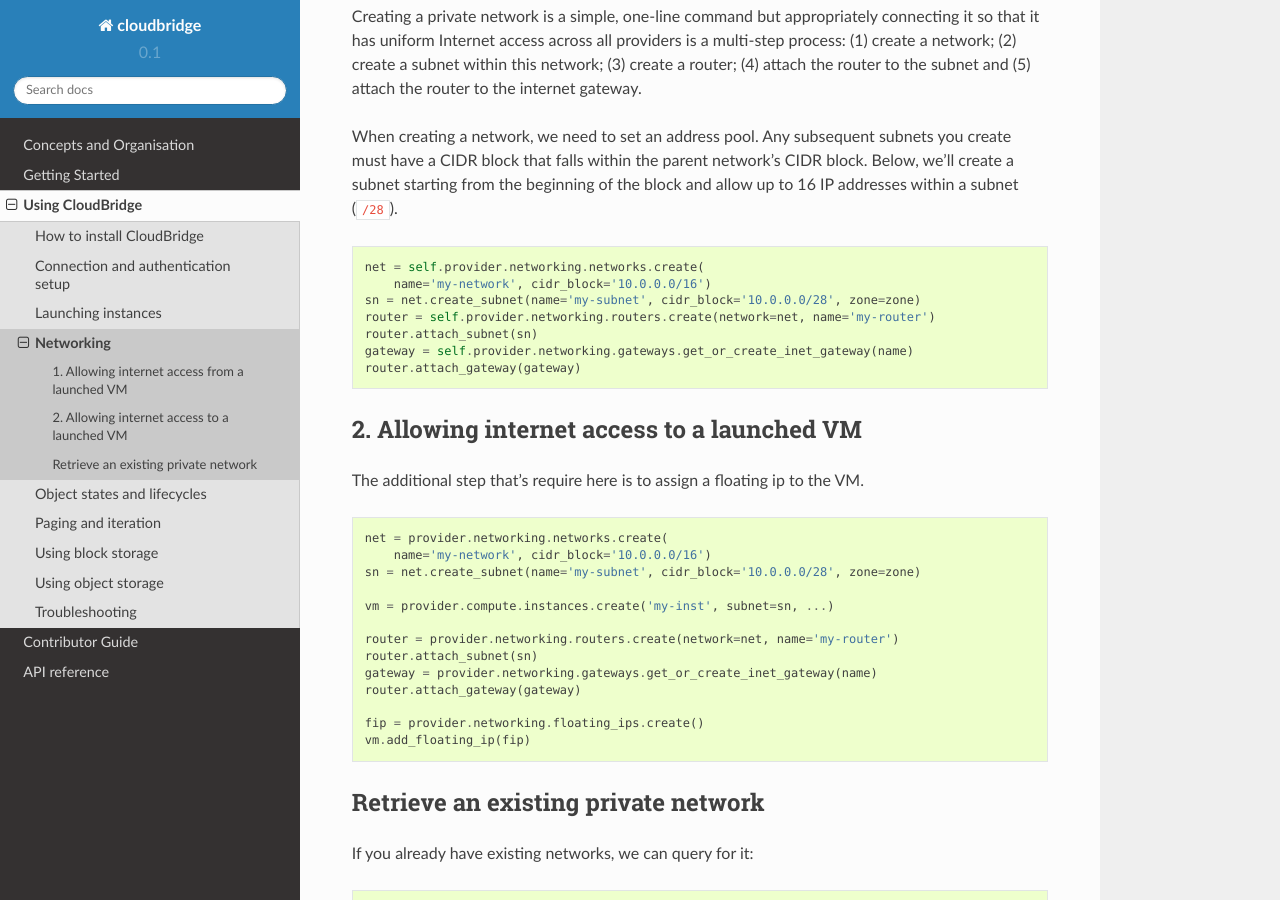
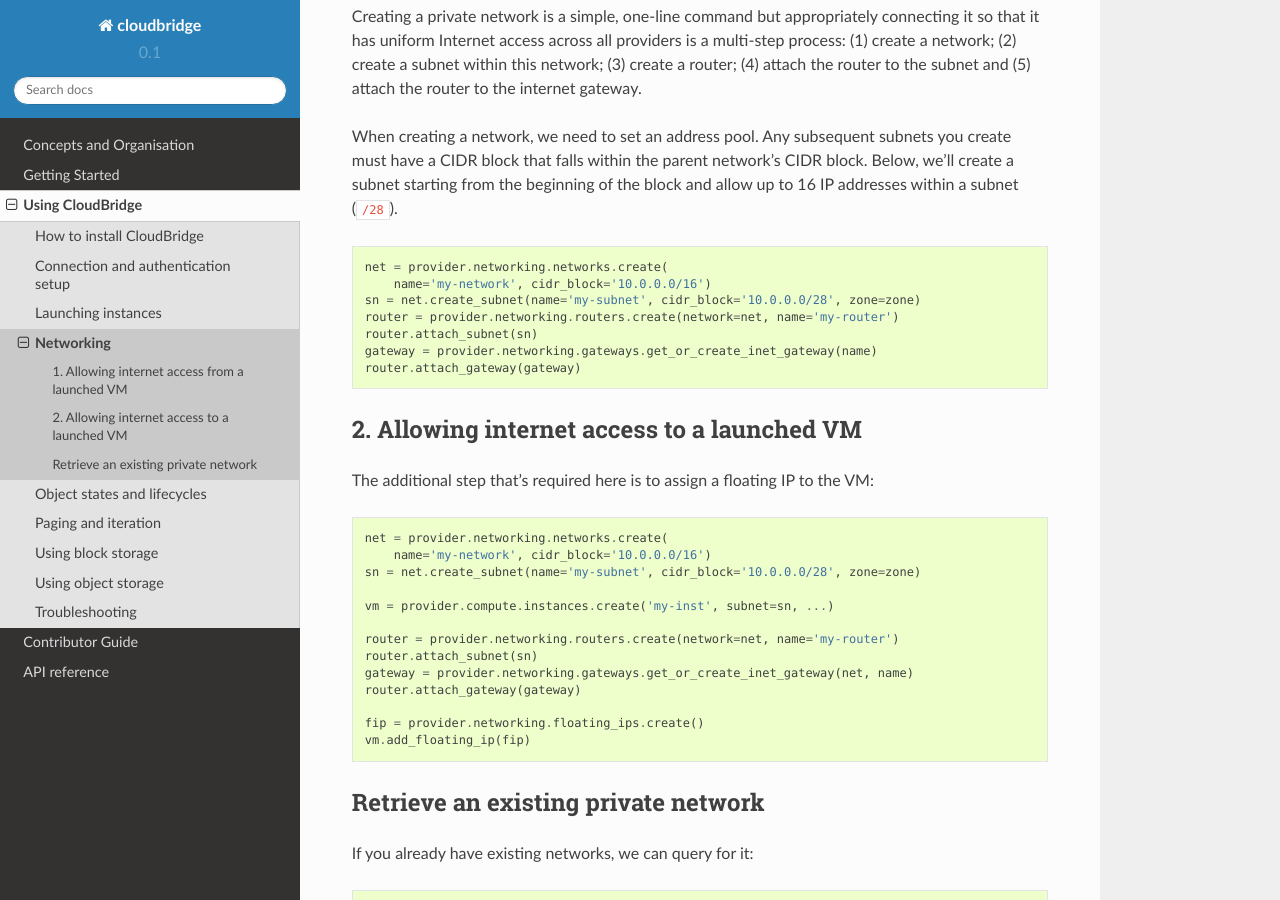
Before and after one commit to CloudVE/cloudbridge, a Sphinx documentation site: the page built from docs/topics/networking.rst, in a window 1280 px wide and 900 px high, scrolled down 1208 px. Built offline with Sphinx 7.4.7 and the Read the Docs theme 2.0.0, drawn with Linux system fonts in a browser that asks for light colours.

Commit message:
Update networking docs

```diff
--- a/docs/topics/networking.rst
+++ b/docs/topics/networking.rst
@@ -71,18 +71,18 @@
 
 .. code-block:: python
 
-    net = self.provider.networking.networks.create(
+    net = provider.networking.networks.create(
         name='my-network', cidr_block='10.0.0.0/16')
     sn = net.create_subnet(name='my-subnet', cidr_block='10.0.0.0/28', zone=zone)
-    router = self.provider.networking.routers.create(network=net, name='my-router')
+    router = provider.networking.routers.create(network=net, name='my-router')
     router.attach_subnet(sn)
-    gateway = self.provider.networking.gateways.get_or_create_inet_gateway(name)
+    gateway = provider.networking.gateways.get_or_create_inet_gateway(name)
     router.attach_gateway(gateway)
 
 
 2. Allowing internet access to a launched VM
-----------------------------------------------
-The additional step that's require here is to assign a floating ip to the VM.
+--------------------------------------------
+The additional step that's required here is to assign a floating IP to the VM:
 
 .. code-block:: python
 
@@ -94,7 +94,7 @@
 
     router = provider.networking.routers.create(network=net, name='my-router')
     router.attach_subnet(sn)
-    gateway = provider.networking.gateways.get_or_create_inet_gateway(name)
+    gateway = provider.networking.gateways.get_or_create_inet_gateway(net, name)
     router.attach_gateway(gateway)
 
     fip = provider.networking.floating_ips.create()
```
Also changed, not shown: 1 other file.
